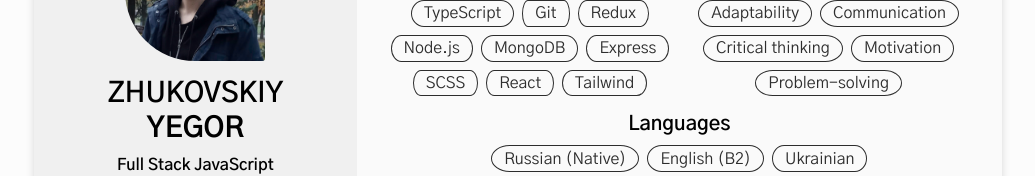
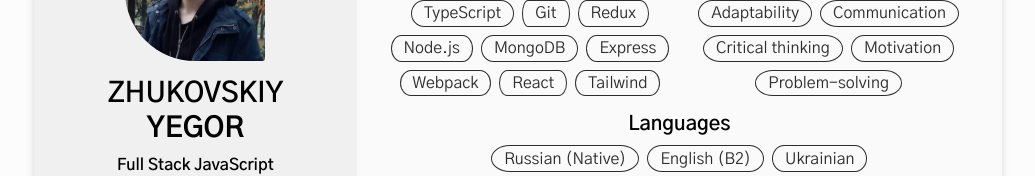
Before and after one commit to YegorZh/personal-cv, a website: page docs/index.html in a window 1280 px wide. Shown: the part 151-327 px from the top of the page, without its empty margins (122-1157 px from the left). Drawn offline with nearby package versions, Linux system fonts and the light colour scheme.

Commit message:
Small adjustments to hard skills

```diff
--- a/docs/index.html
+++ b/docs/index.html
@@ -145,7 +145,7 @@
                             </div>
 
                             <div class="skills__data">
-                                <span class="skills__item skills__item--accent">SCSS</span>
+                                <span class="skills__item skills__item--accent">Webpack</span>
                                 <span class="skills__item skills__item--accent">React</span>
                                 <span class="skills__item skills__item--accent">Tailwind</span>
                             </div>
```
